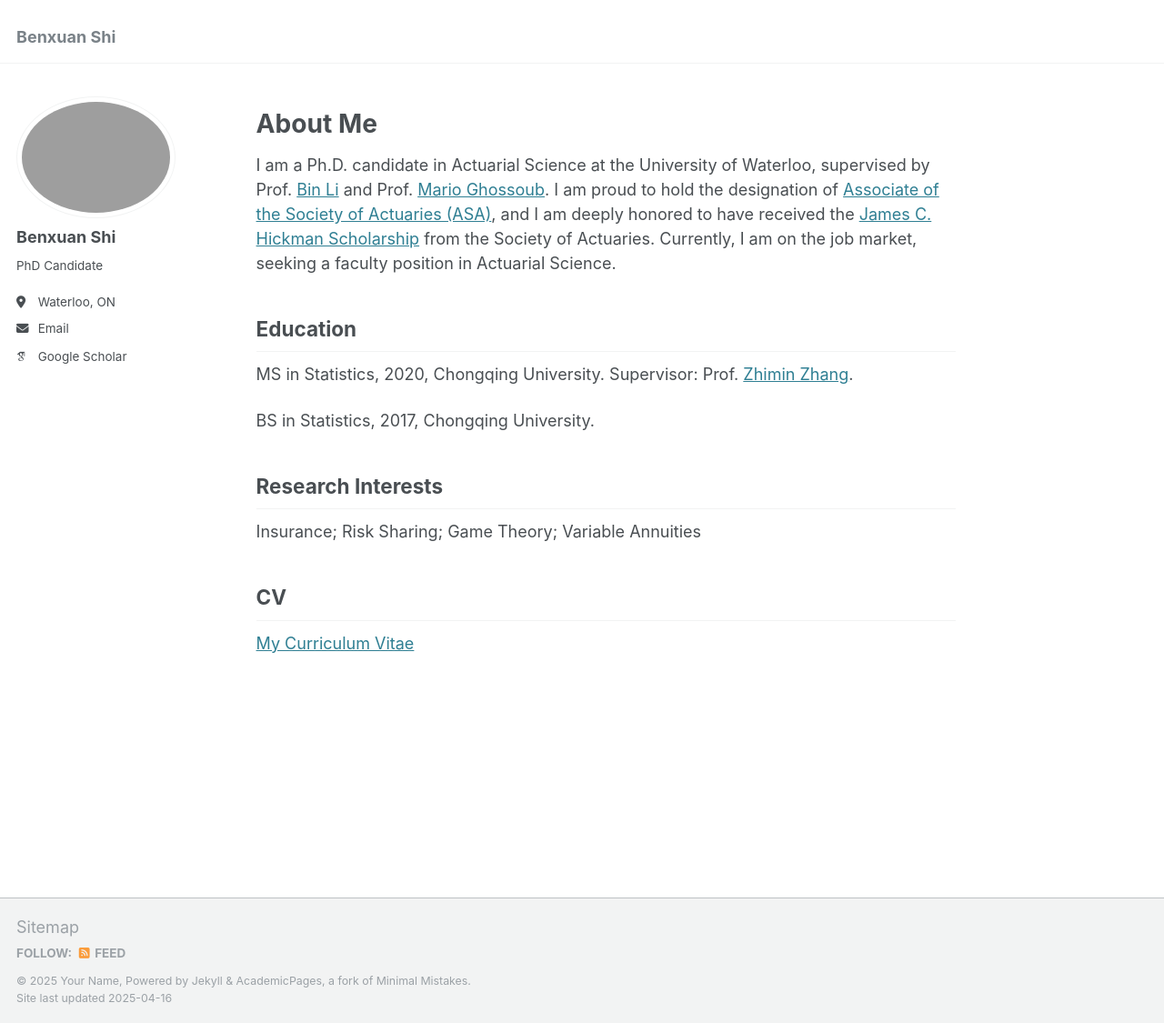
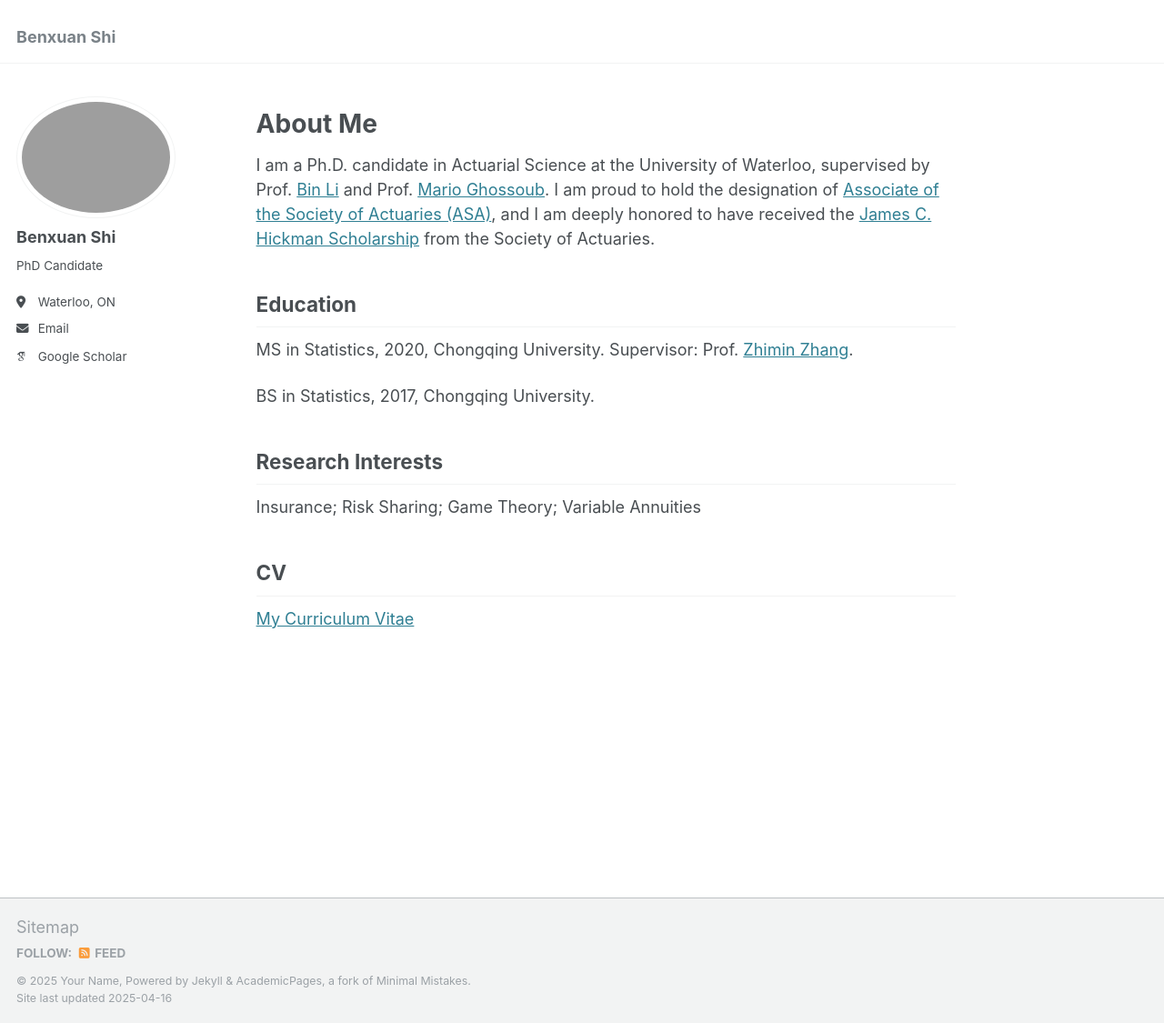
Before and after one commit to benxuanshi/benxuanshi.github.io, a Jekyll site: the page built from _pages/about.md, in a window 1280 px wide and 1125 px high. Shown: the whole window at 91% size. Built offline with Jekyll 4.4.1, drawn with Linux system fonts in a browser that asks for light colours; some web fonts are replaced.

Commit message:
Update about.md

```diff
--- a/_pages/about.md
+++ b/_pages/about.md
@@ -10,7 +10,7 @@ redirect_from:
 
 About Me
 ======
-I am a Ph.D. candidate in Actuarial Science at the University of Waterloo, supervised by Prof. [Bin Li](https://sites.google.com/view/binli/home) and Prof.  [Mario Ghossoub](https://sites.google.com/site/marioghossoub/). I am proud to hold the designation of  [Associate of the Society of Actuaries (ASA)](https://www.soa.org/education/exam-req/edu-asa-req/), and I am deeply honored to have received the [James C. Hickman Scholarship](https://www.soa.org/resources/announcements/press-releases/2023/2023-hickman-scholars/) from the Society of Actuaries. Currently, I am on the job market, seeking a faculty position in Actuarial Science.
+I am a Ph.D. candidate in Actuarial Science at the University of Waterloo, supervised by Prof. [Bin Li](https://sites.google.com/view/binli/home) and Prof.  [Mario Ghossoub](https://sites.google.com/site/marioghossoub/). I am proud to hold the designation of  [Associate of the Society of Actuaries (ASA)](https://www.soa.org/education/exam-req/edu-asa-req/), and I am deeply honored to have received the [James C. Hickman Scholarship](https://www.soa.org/resources/announcements/press-releases/2023/2023-hickman-scholars/) from the Society of Actuaries.
 
 
 
```
